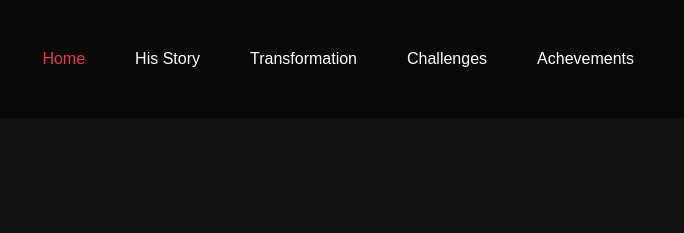
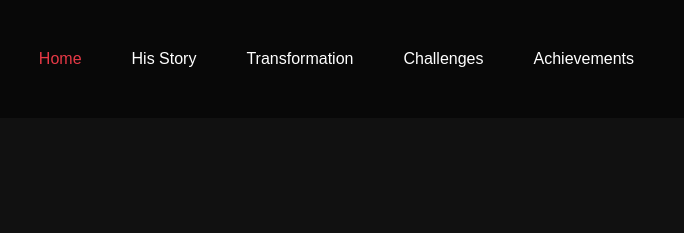
Before and after one commit to git-blame-vansh/Website--Goggins, a plain HTML site: page index.html in a window 1280 px wide. Shown: the top 233 px of the page, 586-1270 px from the left. Drawn offline with Linux system fonts and the light colour scheme.

Commit message:
Update index.html

```diff
--- a/index.html
+++ b/index.html
@@ -26,7 +26,7 @@
 
             <a href="challenges.html" target="_blank">Challenges</a>
 
-            <a href=" achevements.html" target="_blank">Achevements</a>
+            <a href=" achevements.html" target="_blank">Achievements</a>
 
         </div>
 
```
